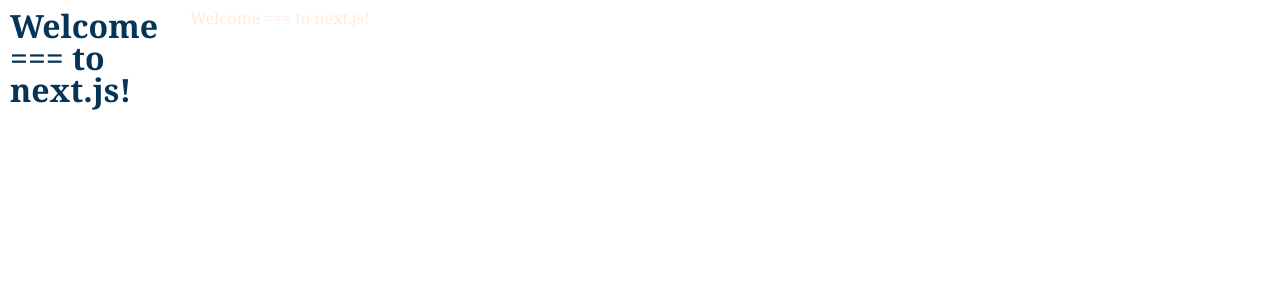
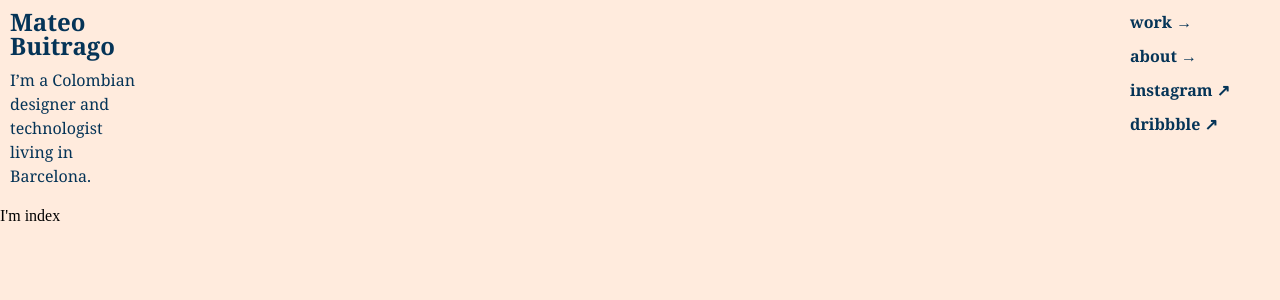
Before and after one commit to dmateobuitrago/portfolio, a Next.js app: page / in a window 1280 px wide. Shown: the top 300 px of the page. Built offline with nearby package versions, Linux system fonts and the light colour scheme; a web font is replaced by a local one.

Commit message:
layout and header

```diff
--- a/components/atoms/GridBlock.js
+++ b/components/atoms/GridBlock.js
@@ -3,16 +3,23 @@
 import styled from 'styled-components';
 
 const Block = styled.div`
-    padding: ${theme.baseUnit};
+    box-sizing: border-box;
+    padding: ${props => props.padding ? theme.baseUnit : 0};
     width: ${props => 100/props.col}%;
-    @media screen and (min-width: ${theme.breakPoints.small}){
-        width: ${props => 100/props.colSmall}%;
+    @media screen and (min-width: ${theme.minBreakPoints.small}){
+        ${({ colSmall }) => colSmall && `
+            width: ${(100/colSmall)+'%'};
+        `}
     }
-    @media screen and (min-width: ${theme.breakPoints.medium}){
-        width: ${props => 100/props.colMedium}%;
+    @media screen and (min-width: ${theme.minBreakPoints.medium}){
+        ${({ colMedium }) => colMedium && `
+            width: ${(100/colMedium)+'%'};
+        `}
     }
-    @media screen and (min-width: ${theme.breakPoints.large}){
-        width: ${props => 100/props.colLarge}%;
+    @media screen and (min-width: ${theme.minBreakPoints.large}){
+        ${({ colLarge }) => colLarge && `
+            width: ${(100/colLarge)+'%'};
+        `}
     }
 `;
 
@@ -23,6 +30,7 @@
                     colSmall={this.props.colSmall}
                     colMedium={this.props.colMedium}
                     colLarge={this.props.colLarge}
+                    padding={this.props.padding}
                 >
                     {this.props.children}
                 </Block>
--- a/components/atoms/Typography.js
+++ b/components/atoms/Typography.js
@@ -6,7 +6,8 @@
   color: ${props => props.dark ? theme.primary : theme.secondary};
   font-family: ${theme.font.fontFamily};
   font-weight: ${props => props.bold ? '700' : '300'};
-  text-align: left;
+  text-align: ${props => props.align ? props.align : 'left'};
+  margin-bottom: ${theme.baseUnit}
 `;
 
 const Title = styled(Base)`
@@ -19,6 +20,7 @@
 
 const Body = styled(Base)`
   font-size: ${theme.font.size.medium}
+  line-height: 1.5;
 `
 
 const Small = styled(Base)`
@@ -32,21 +34,22 @@
     const type = this.props.type;
     const bold = this.props.bold;
     const dark = this.props.dark;
+    const align = this.props.align;
     switch (type) {
       case 'title':
-        return <Title bold={bold} dark={dark}>{this.props.children}</Title>
+        return <Title className={this.props.className} bold={bold} align={align} dark={dark}>{this.props.children}</Title>
         break;
       case 'subtitle':
-        return <Subtitle bold={bold} dark={dark}>{this.props.children}</Subtitle>
+        return <Subtitle className={this.props.className} bold={bold} align={align} dark={dark}>{this.props.children}</Subtitle>
         break;
       case 'body':
-        return<Body bold={bold}  dark={dark}>{this.props.children}</Body>
+        return<Body className={this.props.className} bold={bold} align={align}  dark={dark}>{this.props.children}</Body>
         break;
       case 'small':
-        return<Small bold={bold}  dark={dark}>{this.props.children}</Small>
+        return<Small className={this.props.className} bold={bold} align={align}  dark={dark}>{this.props.children}</Small>
         break;
       default:
-        return <Body bold={bold}  dark={dark}>{this.props.children}</Body>
+        return <Body className={this.props.className} bold={bold} align={align}  dark={dark}>{this.props.children}</Body>
         break;
     }
 
--- a/components/layout/Header.js
+++ b/components/layout/Header.js
@@ -0,0 +1,60 @@
+import React from "react";
+import GridContainer from "../atoms/GridContainer";
+import GridBlock from "../atoms/GridBlock";
+import Typography from "../atoms/Typography";
+import Menu from "../molecules/Menu";
+import Link from "next/link";
+import styled from "styled-components";
+
+const Logo = styled(Typography)`
+  position: relative;
+  z-index: 2;
+`;
+
+class Header extends React.Component {
+  constructor() {
+    super();
+    this.handleMenuOpen = this.handleMenuOpen.bind(this);
+  }
+
+  state = {
+    menuOpen: false
+  };
+
+  handleMenuOpen(e) {
+    event.preventDefault();
+    console.log(this.state.menuOpen);
+    this.setState({ menuOpen: !this.state.menuOpen });
+  }
+
+  render() {
+    return (
+      <GridContainer>
+        <GridBlock col="2" colLarge="8" padding>
+          <Link href="/">
+            <Logo type="subtitle" bold dark={!this.state.menuOpen}>
+              Mateo Buitrago
+            </Logo>
+          </Link>
+          <Typography type="body" dark>
+            I’m a Colombian designer and technologist living in Barcelona.
+          </Typography>
+        </GridBlock>
+        <GridBlock col="0" colLarge="8" />
+        <GridBlock col="0" colLarge="8" />
+        <GridBlock col="0" colLarge="8" />
+        <GridBlock col="0" colLarge="8" />
+        <GridBlock col="0" colLarge="8" />
+        <GridBlock col="0" colMedium="4" colLarge="8" />
+        <GridBlock col="2" colMedium="4" colLarge="8" padding>
+          <Menu
+            open={this.state.menuOpen}
+            handleMenuClick={this.handleMenuOpen}
+          />
+        </GridBlock>
+      </GridContainer>
+    );
+  }
+}
+
+export default Header;
--- a/components/layout/Layout.js
+++ b/components/layout/Layout.js
@@ -0,0 +1,27 @@
+import React from "react";
+import Header from './Header';
+import { theme } from '../../theme/globalStyle';
+import styled from 'styled-components';
+
+const StyledLayout = styled.div`
+    background: ${theme.secondary}
+`;
+
+class Layout extends React.Component {
+    constructor() {
+      super();
+    }
+
+    render(){
+        return(
+            <StyledLayout>
+                <Header></Header>
+                <div className="content">
+                    {this.props.children}
+                </div>
+            </StyledLayout>
+        )
+    }
+}
+
+export default Layout;
--- /dev/null
+++ b/components/molecules/Menu.js
@@ -0,0 +1,82 @@
+import Link from "next/link";
+import Typography from "../../components/atoms/Typography";
+import { theme } from "../../theme/globalStyle";
+import styled from "styled-components";
+
+const Menu = styled.div`
+  @media screen and (min-width: ${theme.minBreakPoints.medium}) {
+    .menuButton {
+      display: none;
+    }
+  }
+`;
+
+const Items = styled.div`
+  @media screen and (max-width: ${theme.maxBreakPoints.medium}) {
+    display: ${props => (props.open ? "flex" : "none")};
+    position: absolute;
+    background: ${theme.primary};
+    top: 0;
+    bottom: 0;
+    right: 0;
+    left: 0;
+    z-index: 1;
+    padding: 40% ${theme.baseUnit4};
+    // display: flex;
+    flex-direction: column;
+    justify-content: space-around;
+  }
+`;
+
+const MenuButton = styled.div`
+  cursor: pointer;
+  position: relative;
+  z-index: 2;
+  @media screen and (min-width: ${theme.minBreakPoints.medium}) {
+    display: none;
+  }
+`;
+
+class MyMenu extends React.Component {
+  constructor(props) {
+    super(props);
+  }
+
+  renderButton() {
+    if (this.props.open) {
+      return <Typography type="subtitle" align="right">back →</Typography>;
+    } else {
+      return <Typography type="subtitle" dark align="right">menu •••</Typography>;
+    }
+  }
+
+  render() {
+    return (
+      <Menu>
+        <MenuButton onClick={e => this.props.handleMenuClick(e)}>
+          {this.renderButton()}
+        </MenuButton>
+        <Items open={this.props.open}>
+          <Typography type={this.props.open ? "title" : "body"} bold dark={!this.props.open}>
+            <Link href="/">work →</Link>
+          </Typography>
+          <Typography type={this.props.open ? "title" : "body"}  bold dark={!this.props.open}>
+            <Link href="/about">about →</Link>
+          </Typography>
+          <Typography type={this.props.open ? "title" : "body"}  bold dark={!this.props.open}>
+            <Link href="https://www.instagram.com/buitragojara" target="_blank">
+              instagram ↗
+            </Link>
+          </Typography>
+          <Typography type={this.props.open ? "title" : "body"}  bold dark={!this.props.open}>
+            <Link href="https://dribbble.com/mateobuitrago" target="_blank">
+              dribbble ↗
+            </Link>
+          </Typography>
+        </Items>
+      </Menu>
+    );
+  }
+}
+
+export default MyMenu;
--- a/pages/_document.js
+++ b/pages/_document.js
@@ -1,6 +1,12 @@
 import Document, { Html, Head, Main, NextScript } from 'next/document';
+import {theme} from '../theme/globalStyle';
+import styled from 'styled-components';
 
 import { ServerStyleSheet, createGlobalStyle } from 'styled-components';
+
+const Body = styled.body`
+  background: ${theme.secondary}
+`
 
 const GlobalStyle = createGlobalStyle`
   @font-face {
@@ -16,6 +22,14 @@
     src: url('/static/fonts/Quador-ExtraBold.otf');
     src: url('/static/fonts/Quador-ExtraBold.woff');
     src: url('/static/fonts/Quador-ExtraBold.woff2');
+  }
+  html {
+    box-sizing: border-box;
+  }
+  *,
+  *:before,
+  *:after {
+    box-sizing: inherit;
   }
   html, body, div, span, applet, object, iframe,
   h1, h2, h3, h4, h5, h6, p, blockquote, pre,
@@ -36,6 +50,13 @@
     font-size: 100%;
     font: inherit;
     vertical-align: baseline;
+  }
+  a,
+  a:hover,
+  a:focus,
+  a:visited{
+    text-decoration: none;
+    color: inherit;
   }
   /* HTML5 display-role reset for older browsers */
   article, aside, details, figcaption, figure,
@@ -98,11 +119,11 @@
             content="width=device-width, initial-scale=1, shrink-to-fit=no, user-scalable=0"
           />
         </Head>
-        <body>
+        <Body>
           <GlobalStyle />
           <Main />
           <NextScript />
-        </body>
+        </Body>
       </Html>
     );
   }
--- a/pages/index.js
+++ b/pages/index.js
@@ -1,19 +1,10 @@
-import Typography from '../components/atoms/Typography';
-import GridContainer from '../components/atoms/GridContainer';
-import GridBlock from '../components/atoms/GridBlock';
+import Layout from '../components/layout/Layout'
 
 function Index() {
   return (
-    <div>
-      <GridContainer>
-        <GridBlock col='1' colSmall='2' colMedium='4' colMedium='8'>
-          <Typography type="title" bold dark>Welcome === to next.js!</Typography>
-        </GridBlock>
-        <GridBlock col='2' colSmall='4' colMedium='2' colMedium='4'>
-          <Typography type="body">Welcome === to next.js!</Typography>
-        </GridBlock>
-      </GridContainer>
-    </div>
+    <Layout>
+      I'm index
+    </Layout>
   )
 }
 
--- a/theme/globalStyle.js
+++ b/theme/globalStyle.js
@@ -2,6 +2,9 @@
     primary: '#053457',
     secondary: '#FFEBDD',
     baseUnit: '10px',
+    baseUnit2: '20px',
+    baseUnit4: '40px',
+    baseUnit8: '80px',
     font:{
         fontFamily: "'Quador', Georgia, Times New Roman, serif",
         size:{
@@ -11,9 +14,14 @@
             xLarge: '32px',
         }
     },
-    breakPoints:{
+    minBreakPoints:{
+        small: '451px',
+        medium: '769px',
+        large: '961px'
+    },
+    maxBreakPoints:{
         small: '450px',
         medium: '768px',
-        large: '1280px'
+        large: '960px'
     }
 }
```
Also changed, not shown: pages/about.js (added, +13 -0 lines).
